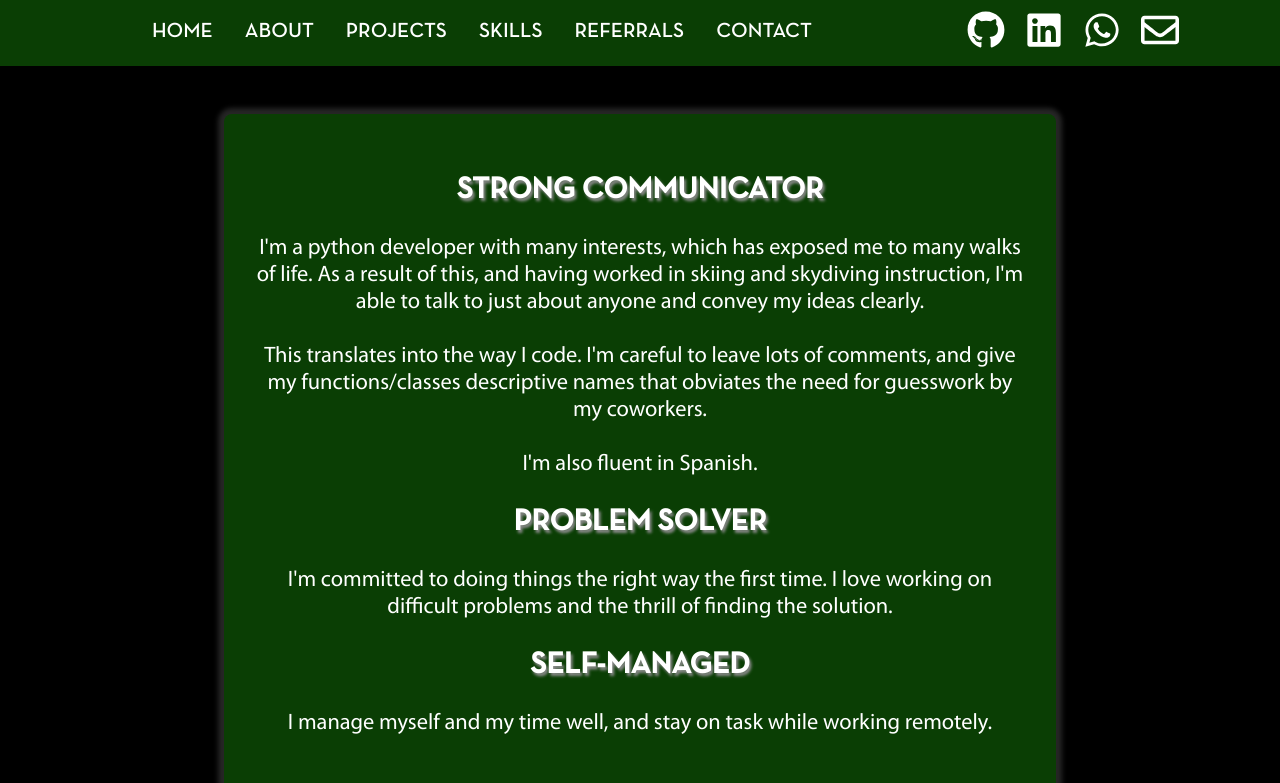
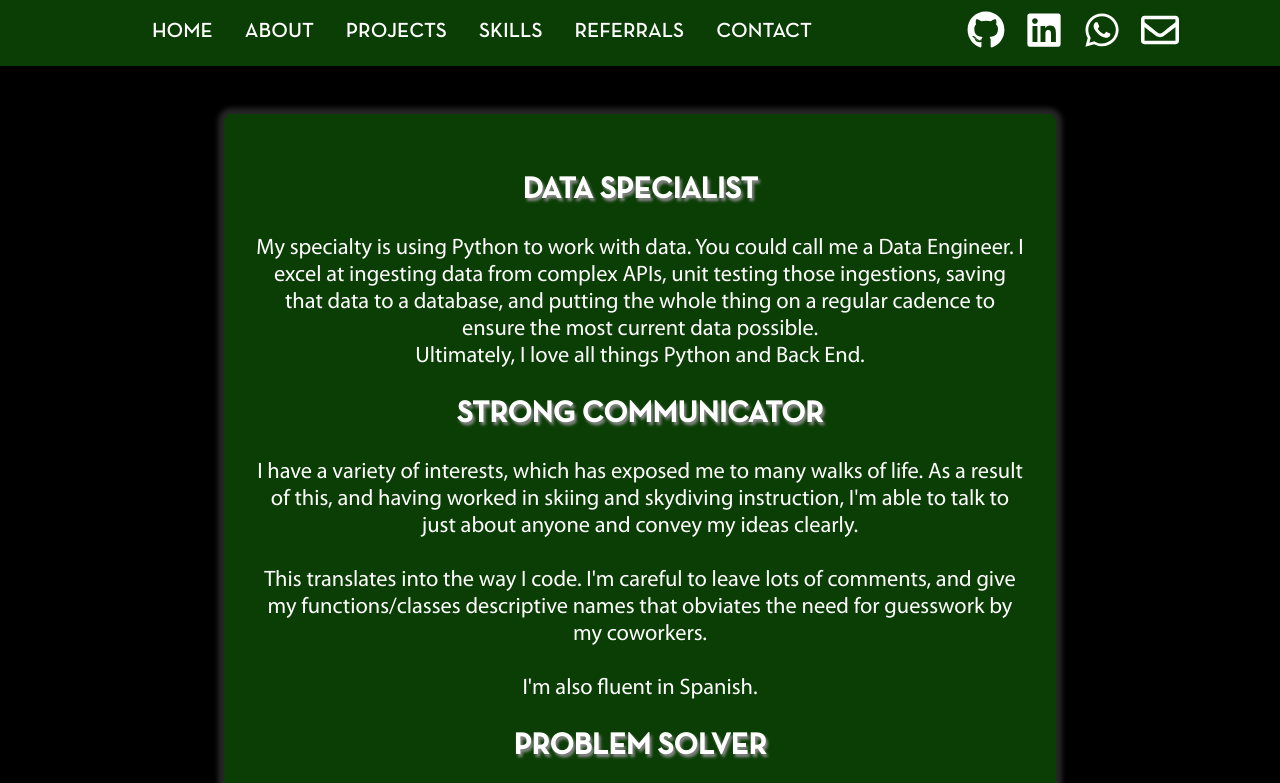
Before and after one commit to PropeReferio/portfolio-2020, a React (Create React App) app: page /about in a window 1280 px wide. Shown: the top 783 px of the page. Built offline with nearby package versions, Linux system fonts and the light colour scheme; a web font is replaced by a local one.

Commit message:
updated about

```diff
--- a/src/components/pages/About.js
+++ b/src/components/pages/About.js
@@ -5,8 +5,18 @@ export default function About() {
 		<>
 			{/* <h1>ABOUT ME</h1> */}
 			<div id="about" className="card boxShadow">
+				<h3 className="darkTextShadow">DATA SPECIALIST</h3>
+				<p className="about">
+					My specialty is using Python to work with data. You could call me a
+					Data Engineer. I excel at ingesting data from complex APIs, unit
+					testing those ingestions, saving that data to a database, and putting
+					the whole thing on a regular cadence to ensure the most current data
+					possible.
+					<br></br>
+					Ultimately, I love all things Python and Back End.
+				</p>
 				<h3 className="darkTextShadow">STRONG COMMUNICATOR</h3>
-				<p className="about">I'm a python developer with many interests, which has
+				<p className="about">I have a variety of interests, which has
 					exposed me to many
 					walks of life. As a result of this, and having worked in skiing and
 					skydiving instruction, I'm able to talk to just about anyone and convey
```
